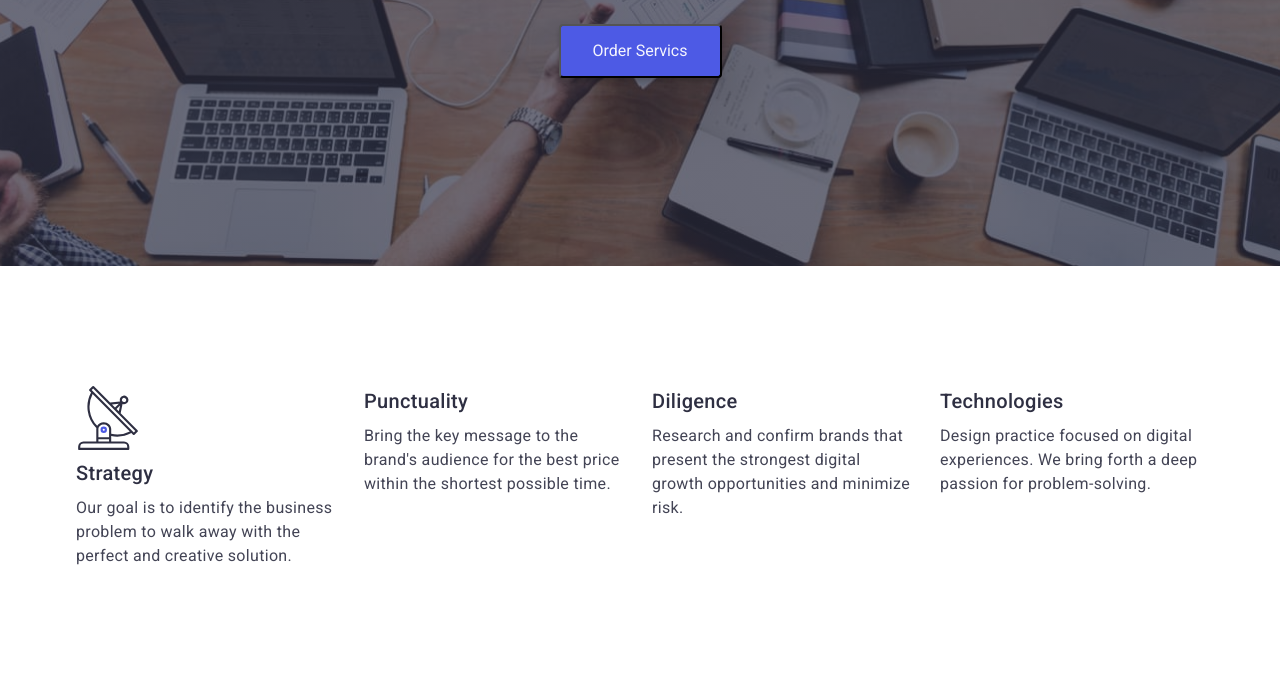
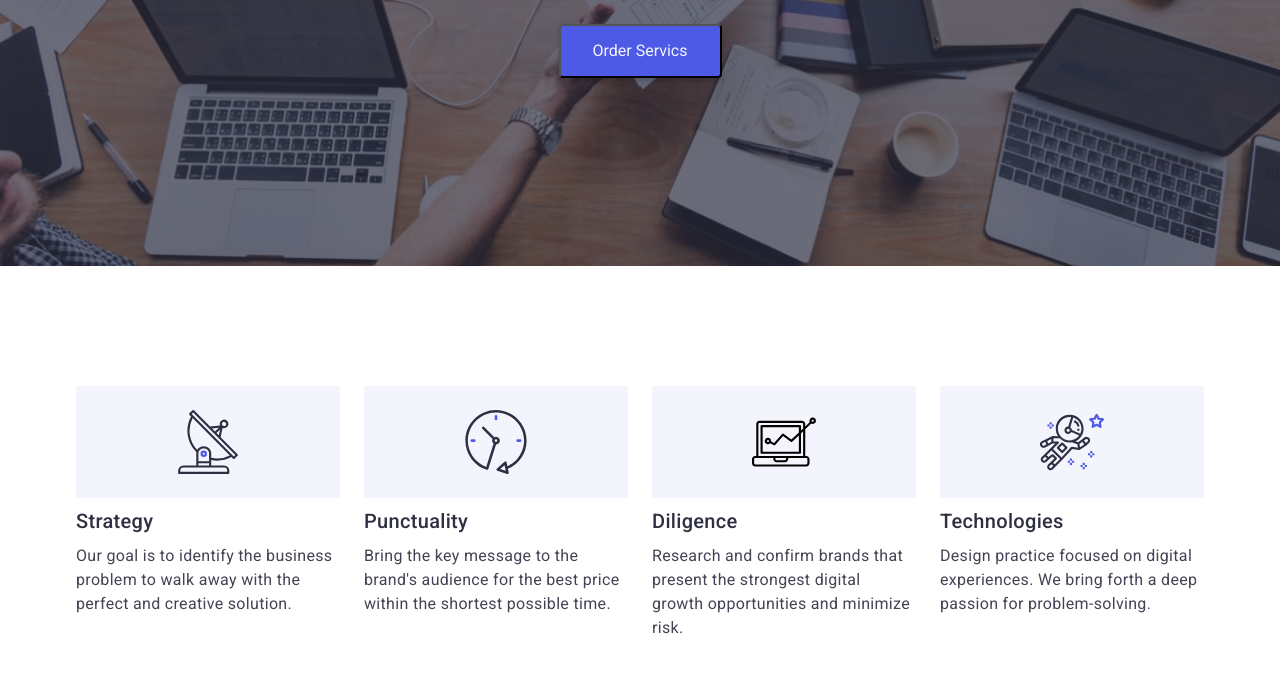
Before and after one commit to MartaPaszkowska/goit-markup-hw-04, a plain HTML site: page index.html in a window 1280 px wide. Shown: the part 407-1080 px from the top of the page. Drawn offline with Linux system fonts and the light colour scheme.

Commit message:
feature finish

```diff
--- a/css/styles.css
+++ b/css/styles.css
@@ -224,11 +224,13 @@ body {
 	justify-content: center;
 	gap: 24px;
 }
-.feature-background {
-	width: 264px;
-	height: 112px;
+.feature-icons {
+	box-sizing: content-box;
+	width: 64px;
+	height: 64px;
 	border-radius: 4px;
-	background-color: var(--cloud);
+	background-color: var(--cloud, #f4f4fd);
+	padding: 24px 100px;
 }
 .feature-item {
 	display: flex;
--- a/index.html
+++ b/index.html
@@ -46,7 +46,7 @@
     <div>
       <ul class="feature conteiner">
         <li class="feature-item">
-          <svg width="64" height="64">
+          <svg class="feature-icons">
             <use href="./images/icons.svg#icon-antenna-1"></use>
           </svg>
           <h3 class="feature-header">Strategy</h3>
@@ -54,16 +54,25 @@
             problem to walk away with the perfect and creative solution.</p>
         </li>
         <li class="feature-item">
+          <svg class="feature-icons">
+            <use href="./images/icons.svg#icon-clock-1"></use>
+          </svg>
           <h3 class="feature-header">Punctuality</h3>
           <p>Bring the key message to the brand's audience for the best price within the shortest
             possible time.</p>
         </li>
         <li class="feature-item">
+          <svg class="feature-icons">
+            <use href="./images/icons.svg#icon-Vector"></use>
+          </svg>
           <h3 class="feature-header">Diligence</h3>
           <p>Research and confirm brands that present the strongest digital growth opportunities
             and minimize risk.</p>
         </li>
         <li class="feature-item">
+          <svg class="feature-icons">
+            <use href="./images/icons.svg#icon-astronaut-1"></use>
+          </svg>
           <h3 class="feature-header">Technologies</h3>
           <p>Design practice focused on digital experiences. We bring forth a deep passion for
             problem-solving.</p>
```
Also changed, not shown: images/mainpage/bgshadow.jpg (deleted), images/symbol-defs.svg (added).
